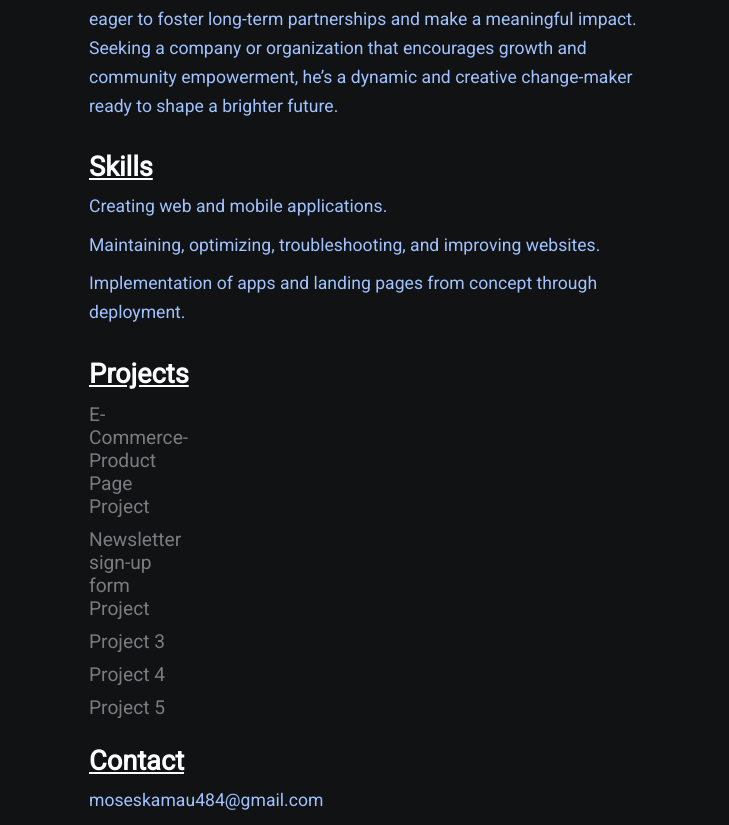
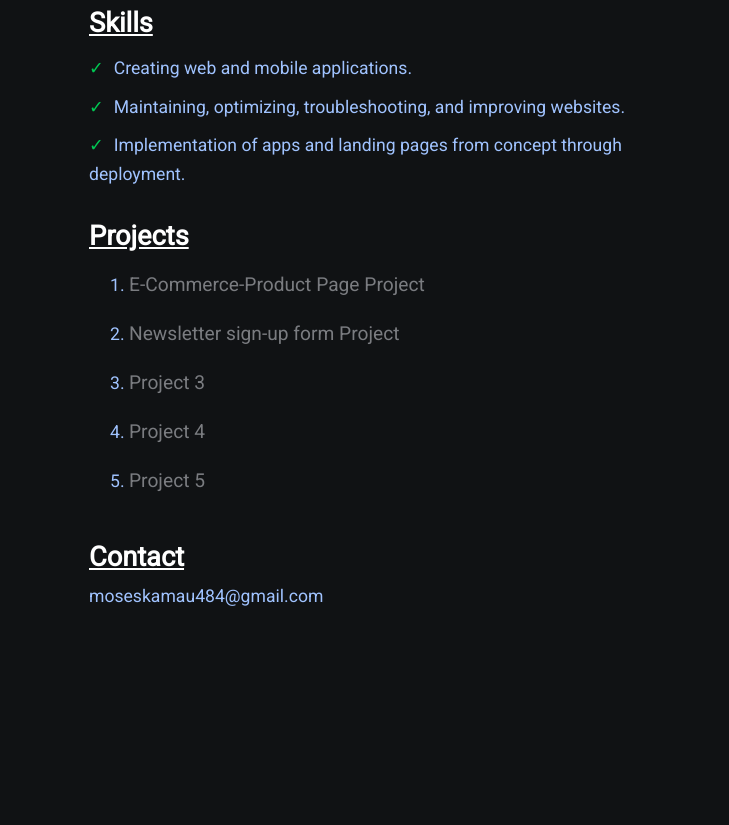
Before and after one commit to PirateSU/portfolio, a plain HTML site: page index.html in a window 1280 px wide. Shown: the part 553-1378 px from the top of the page, 551-1280 px from the left. After the commit the page ends 1174 px from the top, so only its background shows below. Drawn offline with Linux system fonts and the light colour scheme.

Commit message:
Update index.html

```diff
--- a/index.html
+++ b/index.html
@@ -21,7 +21,7 @@
         <div class="section-2">
             <h2>About</h2>
             <p>
-Introducing Kamau Moses: a passionate digital enthusiast with a strong background in Economics and Statistics. Skilled in HTML, CSS, JavaScript, React, and more, he thrives on leveraging technology for ethical innovation. Kamau is dedicated to making a positive impact on people's lives and seeks continuous growth and learning opportunities. As a creative problem-solver, he envisions a brighter future where technology uplifts society and drives innovation.
+Introducing Kamau Moses: a passionate digital enthusiast with a strong background in Economics and Statistics. Skilled in HTML, CSS, JavaScript, React, and more, he thrives on leveraging technology for ethical innovation. As a creative problem-solver, he envisions a brighter future where technology uplifts humanity and draws us closer to utopia.
 </p>
 
             <h2>Experience</h2>
@@ -30,20 +30,25 @@ Recent bachelor's degree recipient with a background in web design and developme
 Front-End Libraries/ web developer certification. Over 2 years of experience working on personal blogs,
 taking one from 1,000 monthly visitors to 12,000 visitors per month in just 1 year. Skilled in business analysis, project management,
 and data analysis, Kamau is eager to foster long-term partnerships and make a
-meaningful impact. Seeking a company or organization that encourages growth and
-community empowerment, he’s a dynamic and creative change-maker ready to shape
-a brighter future.</p>
+meaningful impact.</p>
 
-            <h2>Skills</h2>
-            <p>Creating web and mobile applications.</p>
-<p>Maintaining, optimizing, troubleshooting, and improving websites.</p>
-<p>Implementation of apps and landing pages from concept through deployment.</p>
-            <h2>Projects</h2>
-            <a href="#">E-Commerce-Product Page Project</a>
-            <a href="#">Newsletter sign-up form Project</a>
-            <a href="#">Project 3</a>
-            <a href="#">Project 4</a>
-            <a href="#">Project 5</a>
+
+          <h2>Skills</h2>
+<ul class="tick-list">
+  <li>Creating web and mobile applications.</li>
+  <li>Maintaining, optimizing, troubleshooting, and improving websites.</li>
+  <li>Implementation of apps and landing pages from concept through deployment.</li>
+</ul>
+
+          <h2>Projects</h2>
+<ol>
+  <li><a href="#">E-Commerce-Product Page Project</a></li>
+  <li><a href="#">Newsletter sign-up form Project</a></li>
+  <li><a href="#">Project 3</a></li>
+  <li><a href="#">Project 4</a></li>
+  <li><a href="#">Project 5</a></li>
+</ol>
+
             <h2>Contact</h2>
             <p>moseskamau484@gmail.com</p>
         </div>
```
